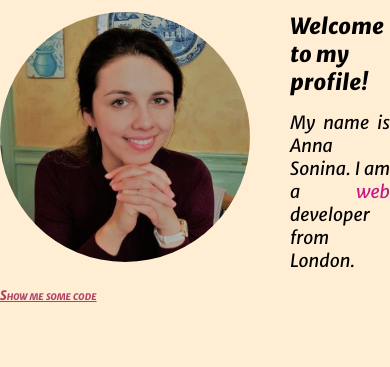
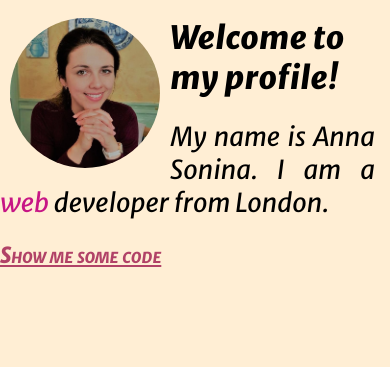
Before and after one commit to AnyaSonina/1st-project, a plain HTML site: page index.html in a window 390 px wide. Shown: the part 133-500 px from the top of the page. Drawn offline with Linux system fonts and the light colour scheme.

Commit message:
If applied, the commit will have changed text margin,  grid width, input width

```diff
--- a/CSS/style.production.css
+++ b/CSS/style.production.css
@@ -34,7 +34,7 @@ h1 {
 
 p.intro {
   text-align: justify;
-  margin: 20px;
+  margin: 10px;
   text-indent: 20px;
   line-height: 1.8em;
 }
@@ -51,6 +51,11 @@ h2 {
   font-size: large;
   font-weight: 500;
   font-style: normal;
+}
+
+.homeh2 {
+  margin-right: 15px;
+  text-align: justify;
 }
 
 h3 {
@@ -394,9 +399,10 @@ form {
   grid-template-columns: 1fr 2fr;
   grid-gap: 16px;
   background: salmon;
+  background-size: 3fr;
   padding: 2em;
   border: 1px double lightgray;
-  max-width: 600px;
+  max-width: 550px;
   margin: 0 auto;
   border-radius: 5%;
 }
@@ -412,7 +418,7 @@ form {
   -ms-grid-column: 2;
   -ms-grid-column-span: 1;
   grid-column: 2 / 3;
-  width: 400px;
+  width: 350px;
 }
 
 .submit-input {
@@ -436,6 +442,7 @@ form {
     -ms-grid-columns: 1fr;
     grid-template-columns: 1fr;
   }
+
 
   .body3,
   .body4 {
@@ -466,6 +473,21 @@ form {
   }
 
   h1 {
+    font-size: 32px;
+  }
+
+  h2 {
+    font-size: 26px;
+  }
+
+  h3 {
     font-size: 22px;
   }
+
+  .profile_portrait {
+    width: 150px;
+    height: auto;
+    margin-left: 10px;
+    margin-right: 10px;
+  }
 }
--- a/CSS/styles.css
+++ b/CSS/styles.css
@@ -42,9 +42,10 @@ h1 {
 
 p.intro {
   text-align: justify;
-  margin: 20px;
+  margin: 10px;
   text-indent: 20px;
   line-height: 1.8em;
+  padding-right: 10px;
 }
 
 p {
@@ -53,6 +54,11 @@ p {
 
 p.ex {
   line-height: 0;
+}
+
+.homeh2 {
+  margin-right: 15px;
+  text-align: justify;
 }
 
 h2 {
@@ -293,9 +299,10 @@ form {
   grid-template-columns: 1fr 2fr;
   grid-gap: 16px;
   background: var(--form_background);
+  background-size: 3fr;
   padding: 2em;
   border: 1px double lightgray;
-  max-width: 600px;
+  max-width: 550px;
   margin: 0 auto;
   border-radius: 5%;
 }
@@ -307,7 +314,7 @@ form {
 
 .standard-input {
   grid-column: 2 / 3;
-  width: 400px;
+  width: 350px;
 }
 
 .submit-input {
@@ -358,6 +365,22 @@ form {
   }
 
   h1 {
+    font-size: 32px;
+  }
+
+  h2 {
+    font-size: 26px;
+  }
+
+  h3 {
     font-size: 22px;
   }
+
+  .profile_portrait {
+    float: none;
+    width: 150px;
+    height: auto;
+    margin-left: 10px;
+    margin-right: 10px;
+  }
 }
```
